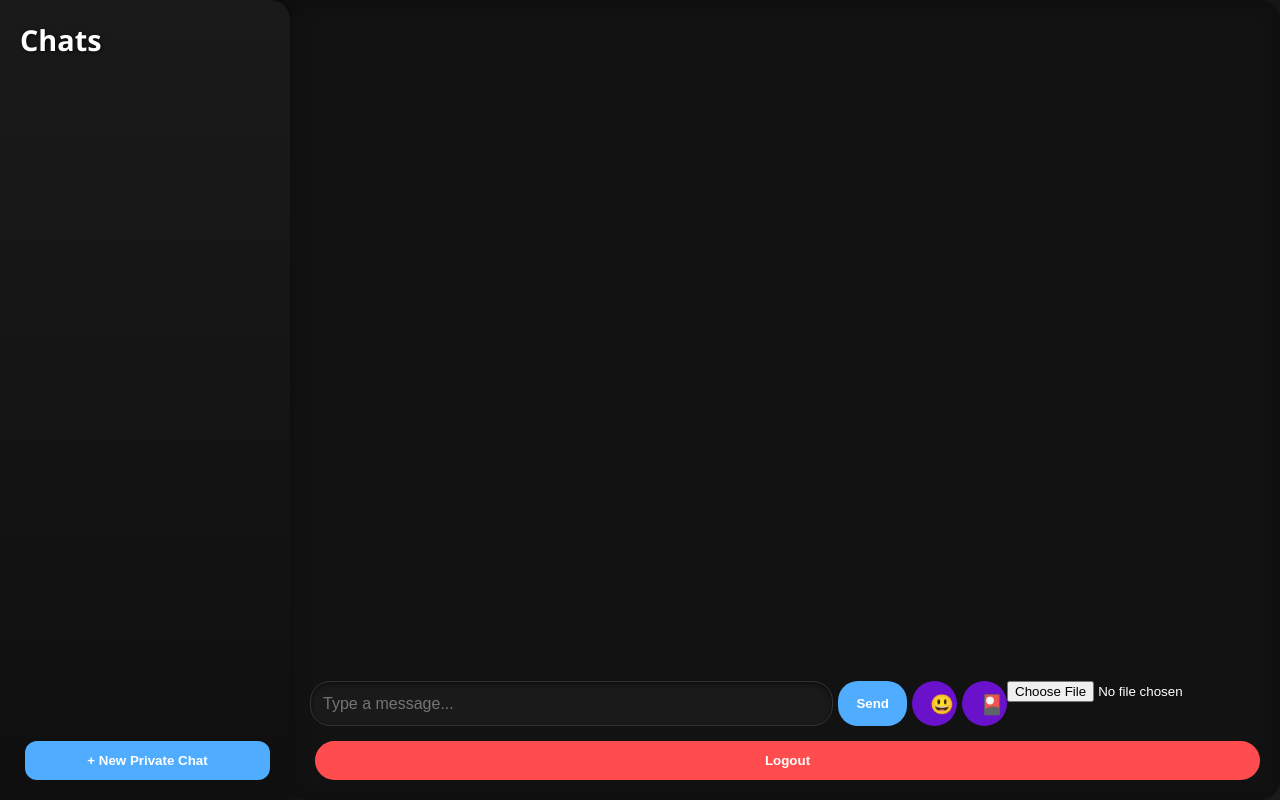
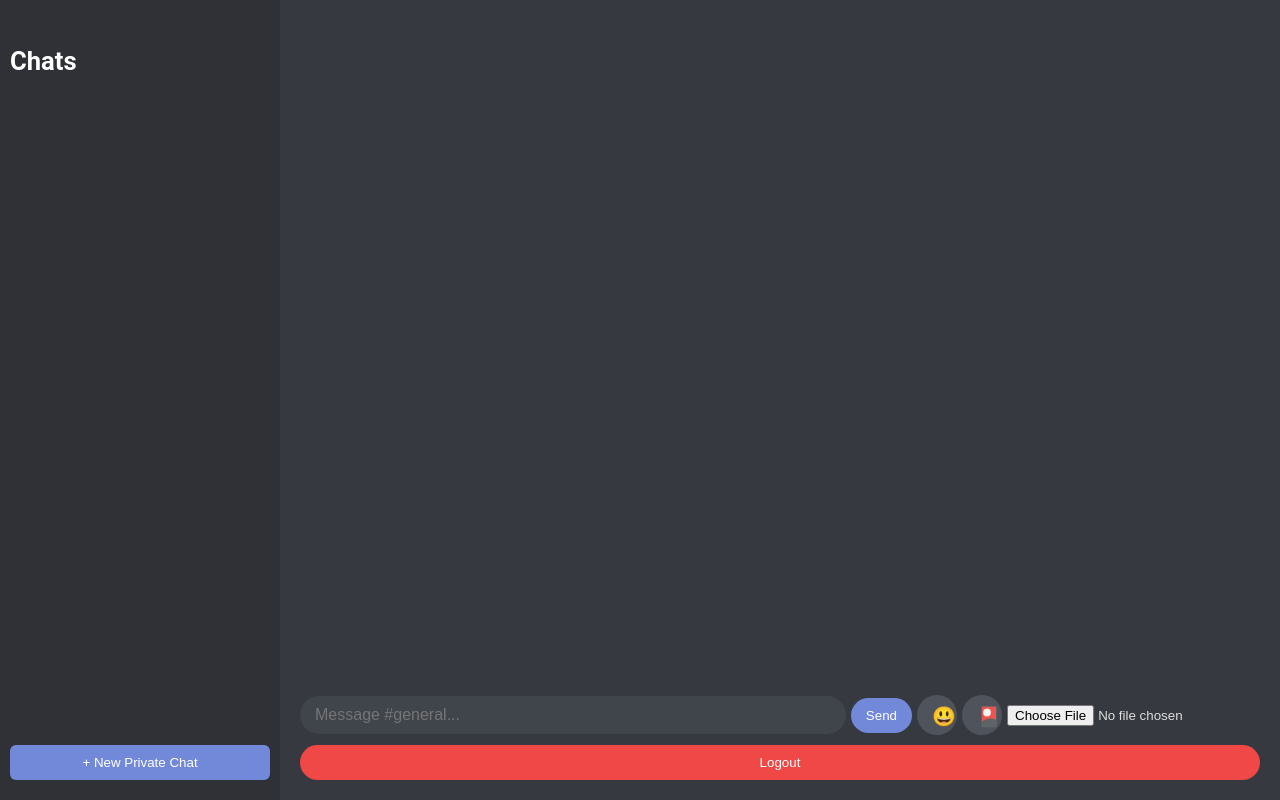
Before and after one commit to Unknownaod/opschat2.0, a website: page public/chat.html in a window 1280 px wide. Drawn offline with nearby package versions, Linux system fonts and the light colour scheme; no server answers; sample sign-in values are in the browser's storage.

Commit message:
Update chat.html

```diff
--- a/public/chat.html
+++ b/public/chat.html
@@ -7,30 +7,29 @@
 <style>
   /* ================= Body ================= */
   body {
-    font-family: 'Segoe UI', sans-serif;
+    font-family: 'Roboto', 'Segoe UI', sans-serif;
     margin: 0;
     display: flex;
     height: 100vh;
-    background: linear-gradient(135deg, #0f0f0f, #1a1a1a); /* dark gradient */
-    color: #fff;
+    background-color: #36393f;
+    color: #dcddde;
   }
 
   /* ================= Sidebar ================= */
   .sidebar {
-    width: 250px;
-    background: linear-gradient(180deg, #1a1a1a, #0f0f0f);
-    color: #fff;
+    width: 260px;
+    background-color: #2f3136;
     display: flex;
     flex-direction: column;
-    padding: 20px;
-    border-radius: 0 20px 20px 0;
-    box-shadow: 5px 0 20px rgba(0,0,0,0.5);
+    padding: 20px 10px;
+    box-shadow: 2px 0 5px rgba(0,0,0,0.5);
   }
 
   .sidebar h3 {
-    margin: 0 0 20px 0;
-    font-size: 1.8em;
-    text-shadow: 1px 1px 4px rgba(0,0,0,0.7);
+    font-size: 1.6em;
+    font-weight: 600;
+    margin-bottom: 20px;
+    color: #fff;
   }
 
   /* Chat List */
@@ -39,30 +38,39 @@
     padding: 0;
     margin: 0;
     flex: 1;
+    overflow-y: auto;
   }
+
   #chatList li {
-    padding: 12px;
-    margin-bottom: 10px;
-    border-radius: 12px;
+    padding: 10px 15px;
+    margin-bottom: 5px;
+    border-radius: 8px;
     cursor: pointer;
     transition: 0.2s;
-    background: rgba(255,255,255,0.05);
+    color: #b9bbbe;
   }
-  #chatList li:hover { background: rgba(255,255,255,0.15); }
+
+  #chatList li:hover {
+    background-color: #393c43;
+    color: #fff;
+  }
 
   /* New Chat Button */
   #newChatBtn {
-    padding: 12px;
-    border-radius: 12px;
+    padding: 10px 15px;
+    border-radius: 6px;
     border: none;
-    background: #4facfe;
+    background-color: #7289da;
     color: #fff;
-    font-weight: 600;
+    font-weight: 500;
     cursor: pointer;
-    transition: 0.3s;
     margin-top: 10px;
+    transition: 0.2s;
   }
-  #newChatBtn:hover { background: #00f2fe; }
+
+  #newChatBtn:hover {
+    background-color: #5b6eae;
+  }
 
   /* ================= Chat Window ================= */
   .chat-window {
@@ -70,72 +78,97 @@
     display: flex;
     flex-direction: column;
     padding: 20px;
-    background: #121212;
-    border-radius: 20px;
-    box-shadow: inset 0 0 20px rgba(0,0,0,0.3);
-    position: relative;
+    background-color: #36393f;
+    overflow: hidden;
   }
 
   #messages {
     flex: 1;
     overflow-y: auto;
+    padding-right: 10px;
+  }
+
+  .message {
+    display: flex;
     margin-bottom: 10px;
+    max-width: 70%;
   }
-  #messages p {
+
+  .message.own {
+    margin-left: auto;
+    flex-direction: row-reverse;
+  }
+
+  .message .content {
+    background-color: #40444b;
     padding: 10px 15px;
     border-radius: 20px;
-    margin: 6px 0;
-    max-width: 70%;
+    color: #dcddde;
+    box-shadow: 0 1px 2px rgba(0,0,0,0.2);
     word-break: break-word;
-    box-shadow: 0 2px 6px rgba(0,0,0,0.5);
   }
-  #messages p:nth-child(odd) { background: #4facfe; color: #fff; align-self: flex-start; }
-  #messages p:nth-child(even) { background: #333; color: #fff; align-self: flex-end; }
+
+  .message.own .content {
+    background-color: #7289da;
+    color: #fff;
+  }
 
   /* ================= Form & Inputs ================= */
   form {
     display: flex;
+    align-items: center;
     margin-top: 10px;
-    position: relative;
+    gap: 5px;
   }
+
   #messageInput {
     flex: 1;
-    padding: 12px;
+    padding: 10px 15px;
     border-radius: 20px;
-    border: 1px solid #333;
-    background: #1a1a1a;
-    color: #fff;
-    box-shadow: inset 0 2px 5px rgba(0,0,0,0.5);
+    border: none;
+    background-color: #40444b;
+    color: #dcddde;
     font-size: 1em;
+  }
+
+  #messageInput:focus {
+    outline: none;
+    box-shadow: 0 0 0 2px #7289da;
   }
 
   button {
     border-radius: 20px;
-    background: #4facfe;
+    background-color: #7289da;
     color: #fff;
-    padding: 12px 18px;
-    margin-left: 5px;
+    padding: 10px 15px;
     border: none;
     cursor: pointer;
-    transition: 0.3s;
-    font-weight: 600;
+    font-weight: 500;
+    transition: 0.2s;
   }
-  button:hover { background: #00f2fe; }
+
+  button:hover {
+    background-color: #5b6eae;
+  }
 
   #emojiBtn, #stickerBtn {
-    width: 45px; height: 45px;
+    width: 40px;
+    height: 40px;
     font-size: 1.2em;
-    background: #6a11cb;
     border-radius: 50%;
+    background-color: #4f545c;
   }
-  #emojiBtn:hover, #stickerBtn:hover { background: #4e0fa1; }
+
+  #emojiBtn:hover, #stickerBtn:hover {
+    background-color: #5b5f65;
+  }
 
   /* Emoji & Sticker Panels */
   #emojiPanel, #stickerPanel {
     position: absolute;
     bottom: 60px;
-    left: 10px;
-    background: #1a1a1a;
+    left: 20px;
+    background-color: #2f3136;
     border-radius: 12px;
     padding: 10px;
     display: flex;
@@ -145,19 +178,25 @@
     display: none;
     max-width: 300px;
   }
+
   #emojiPanel span, #stickerPanel img {
     cursor: pointer;
     font-size: 1.5em;
     transition: 0.2s;
   }
-  #emojiPanel span:hover, #stickerPanel img:hover { transform: scale(1.2); }
 
-  /* Logout button */
+  #emojiPanel span:hover, #stickerPanel img:hover {
+    transform: scale(1.2);
+  }
+
   #logoutBtn {
-    margin-top: 15px;
-    background: #ff4d4f;
+    margin-top: 10px;
+    background-color: #f04747;
   }
-  #logoutBtn:hover { background: #c70000; }
+
+  #logoutBtn:hover {
+    background-color: #d93636;
+  }
 </style>
 </head>
 <body>
@@ -165,13 +204,15 @@
 <div class="sidebar">
   <h3>Chats</h3>
   <ul id="chatList">
-    <!-- Chats will be dynamically added -->
+    <!-- Chats dynamically added -->
   </ul>
   <button id="newChatBtn">+ New Private Chat</button>
 </div>
 
 <div class="chat-window">
-  <div id="messages"></div>
+  <div id="messages">
+    <!-- Messages dynamically added -->
+  </div>
 
   <!-- Emoji & Sticker Panels -->
   <div id="emojiPanel">
@@ -185,7 +226,7 @@
   </div>
 
   <form id="messageForm">
-    <input type="text" id="messageInput" placeholder="Type a message..." required>
+    <input type="text" id="messageInput" placeholder="Message #general..." required>
     <button type="submit">Send</button>
     <button type="button" id="emojiBtn">😃</button>
     <button type="button" id="stickerBtn">🎴</button>
```
